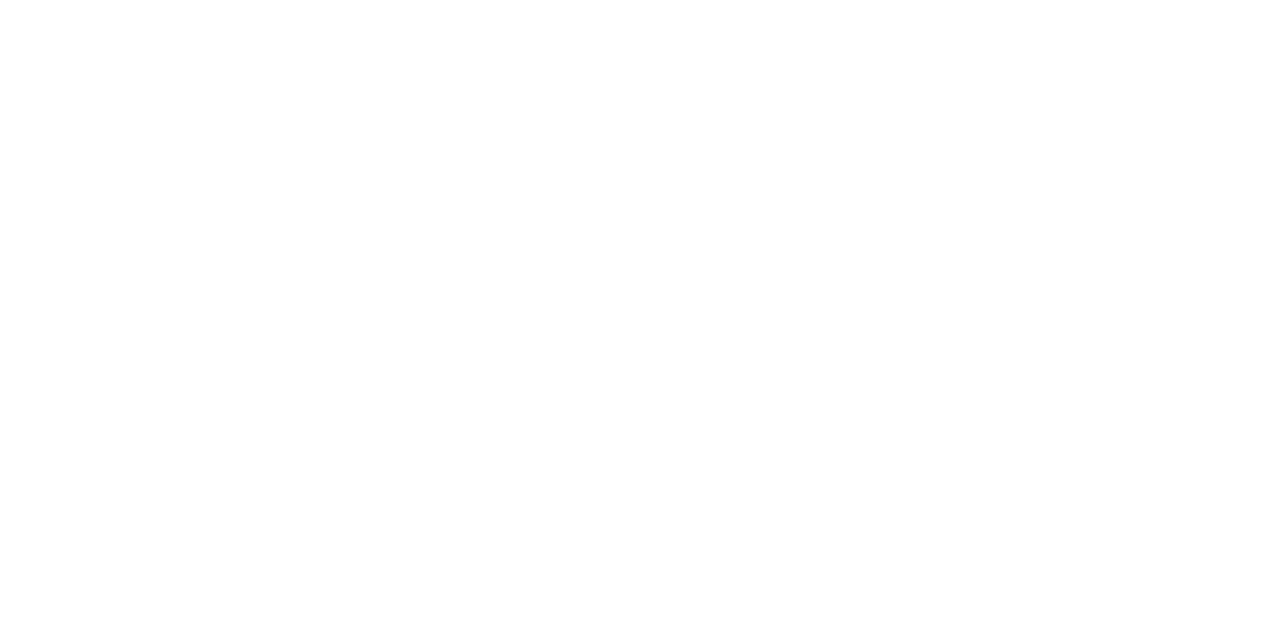
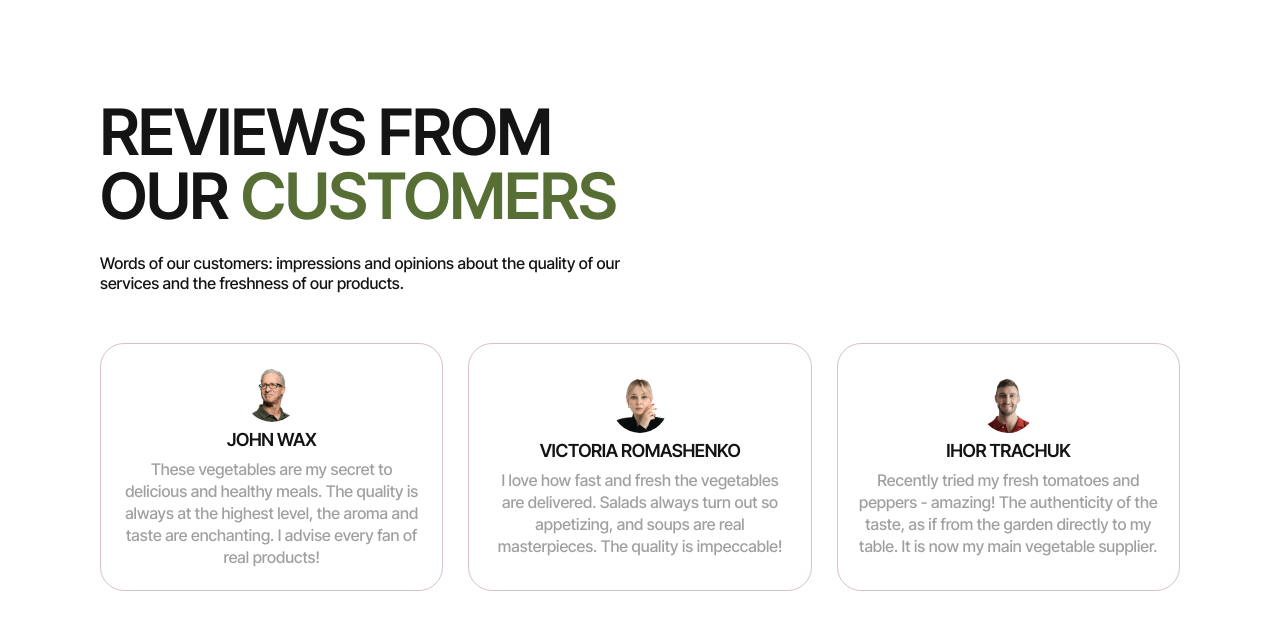
Before and after one commit to YunusOzkaya/goit-project-01, a plain HTML site: page index.html in a window 1280 px wide. Drawn offline with nearby package versions, Linux system fonts and the light colour scheme.

Commit message:
Update index.html

```diff
--- a/index.html
+++ b/index.html
@@ -8,6 +8,8 @@
     <!-- FONT: Inter Tight -->
     <link rel="preconnect" href="https://fonts.googleapis.com" />
     <link rel="preconnect" href="https://fonts.gstatic.com" crossorigin />
+    <link rel="stylesheet" href="./css/style.css" />
+    <link rel="stylesheet" href="./css/reviews/reviews-desktop.css" />
     <link
       href="https://fonts.googleapis.com/css2?family=Inter+Tight:ital,wght@0,100..900;1,100..900&display=swap"
       rel="stylesheet"
@@ -28,8 +30,69 @@
       <section id="how-it-works"></section>
       <section id="advertisement"></section>
       <section id="vegetables"></section>
-      <section id="reviews"></section>
-      <section id="your-order"></section>
+      <section id="reviews" class="reviews inter-tight">
+        <div class="container reviews-container">
+          <div class="reviews-text-container">
+            <h2 class="inter-tight reviews-heading">
+              reviews from our <span class="reviews-customers">customers</span>
+            </h2>
+            <p class="inter-tight reviews-subheading">
+              Words of our customers: impressions and opinions about the quality of
+              our services and the freshness of our products.
+            </p>
+          </div>
+
+          <ul class="reviews-card-container">
+            <li class="reviews-card reviews-first-card">
+              <div class="reviews-profile-container">
+                <img
+                  src="images/human1.png"
+                  alt="john wax profile picture"
+                />
+              </div>
+
+              <h2 class="reviews-card-title">John Wax</h2>
+              <p class="reviews-card-text">
+                These vegetables are my secret to delicious and healthy meals. The
+                quality is always at the highest level, the aroma and taste are
+                enchanting. I advise every fan of real products!
+              </p>
+            </li>
+
+            <li class="reviews-card reviews-second-card">
+              <div class="reviews-profile-container">
+                <img
+                src="images/human2.png"
+                  alt="victoria profile picture"
+                />
+              </div>
+
+              <h2 class="reviews-card-title">Victoria Romashenko</h2>
+              <p class="reviews-card-text">
+                I love how fast and fresh the vegetables are delivered. Salads always
+                turn out so appetizing, and soups are real masterpieces. The quality
+                is impeccable!
+              </p>
+            </li>
+
+            <li class="reviews-card reviews-third-card">
+              <div class="reviews-profile-container">
+                <img
+                  src="images/human3.png"
+                  alt="ihor profile picture"
+                />
+              </div>
+
+              <h2 class="reviews-card-title">Ihor Trachuk</h2>
+              <p class="reviews-card-text">
+                Recently tried my fresh tomatoes and peppers - amazing! The
+                authenticity of the taste, as if from the garden directly to my table.
+                It is now my main vegetable supplier.
+              </p>
+            </li>
+          </ul>
+        </div>
+      </section>      <section id="your-order"></section>
     </main>
     <footer></footer>
   </body>
```
